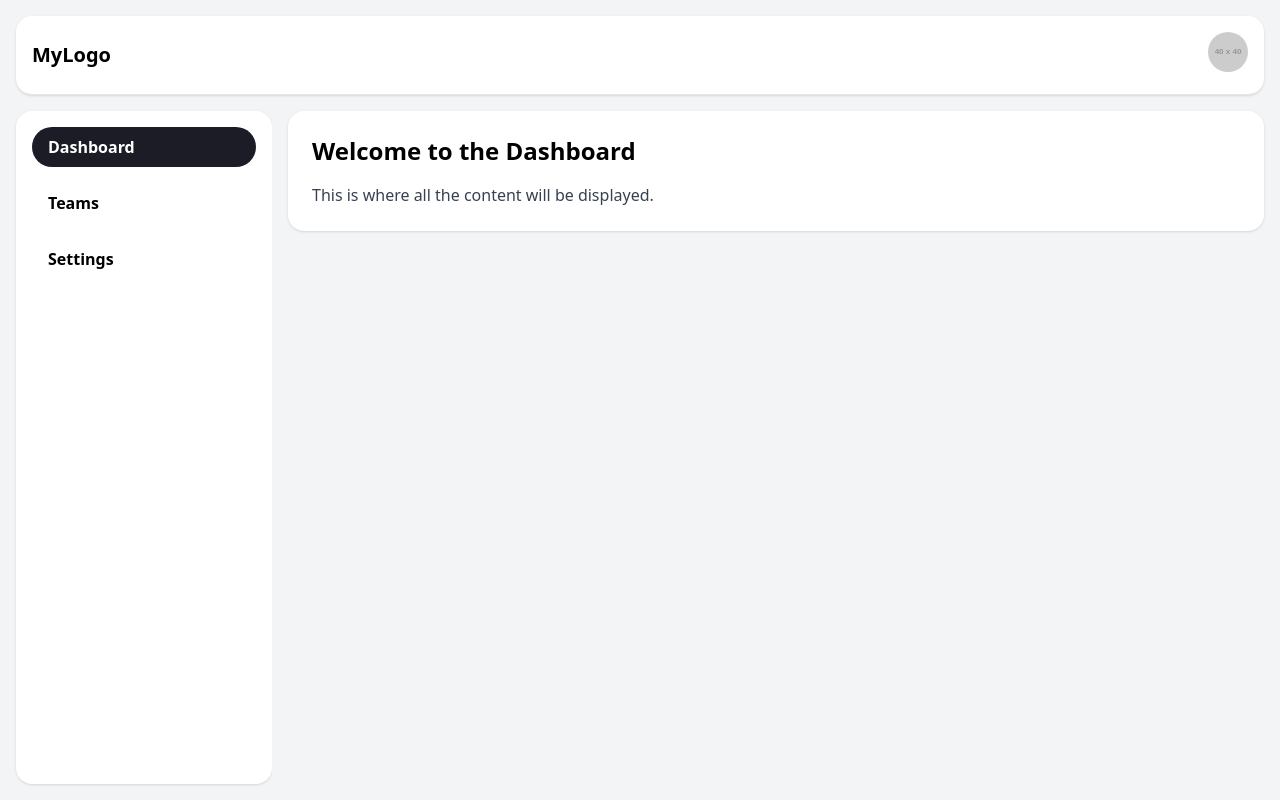
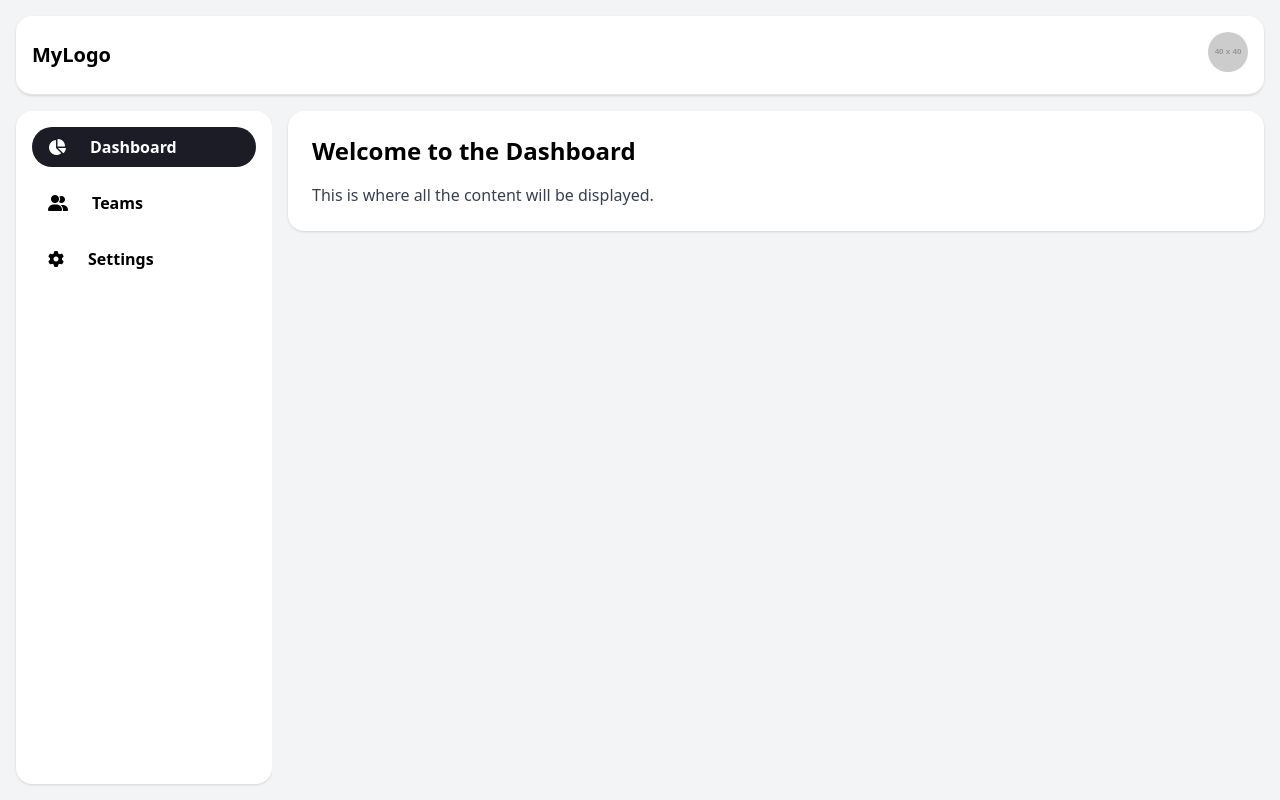
Before and after one commit to Darkbuilder646/Time-Manager, a Vue app in the folder TimeManager_front/: page / in a window 1280 px wide. Built offline with nearby package versions, Linux system fonts and the light colour scheme; what tailwindcss-primeui would draw is missing.

Commit message:
add: icon with FontAwesome

```diff
--- a/TimeManager_front/index.html
+++ b/TimeManager_front/index.html
@@ -3,6 +3,7 @@
   <head>
     <meta charset="UTF-8">
     <link rel="icon" href="/favicon.ico">
+    <link rel="stylesheet" href="https://cdnjs.cloudflare.com/ajax/libs/font-awesome/6.0.0-beta3/css/all.min.css">
     <meta name="viewport" content="width=device-width, initial-scale=1.0">
     <title>Vite App</title>
   </head>
--- a/TimeManager_front/src/components/Navigation/SectionNav.vue
+++ b/TimeManager_front/src/components/Navigation/SectionNav.vue
@@ -6,13 +6,22 @@
     <nav>
       <ul>
         <li class="mb-4">
-          <a href="#" class="block py-2 px-4 font-semibold text-white bg-light_black rounded-full hover:bg-slate-800">Dashboard</a>
+          <a href="#" class="block py-2 px-4 font-semibold space-x-6 text-white bg-light_black rounded-full hover:bg-slate-800">
+            <i class="fa-solid fa-chart-pie"></i>
+            <span>Dashboard</span>
+          </a>
         </li>
         <li class="mb-4">
-          <a href="#" class="block py-2 px-4 font-semibold rounded-md">Teams</a>
+          <a href="#" class="block py-2 px-4 space-x-6 font-semibold rounded-md">
+            <i class="fa-solid fa-user-group"></i>
+            <span>Teams</span>
+          </a>
         </li>
         <li class="mb-4">
-          <a href="#" class="block py-2 px-4 font-semibold rounded-md">Settings</a>
+          <a href="#" class="block py-2 px-4 space-x-6 font-semibold rounded-md">
+            <i class="fa-solid fa-gear"></i>
+            <span>Settings</span>
+          </a>
         </li>
       </ul>
     </nav>
```
